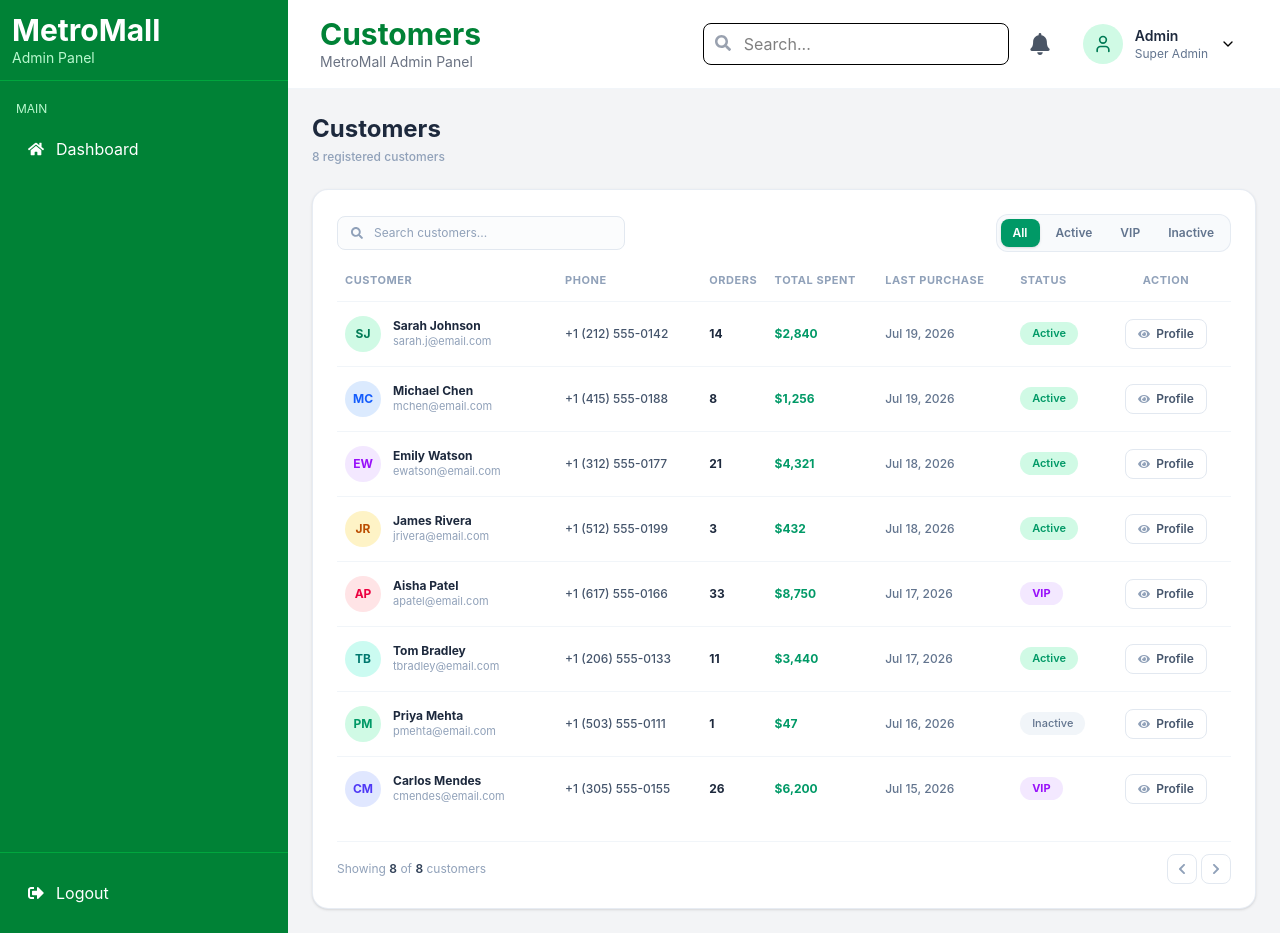
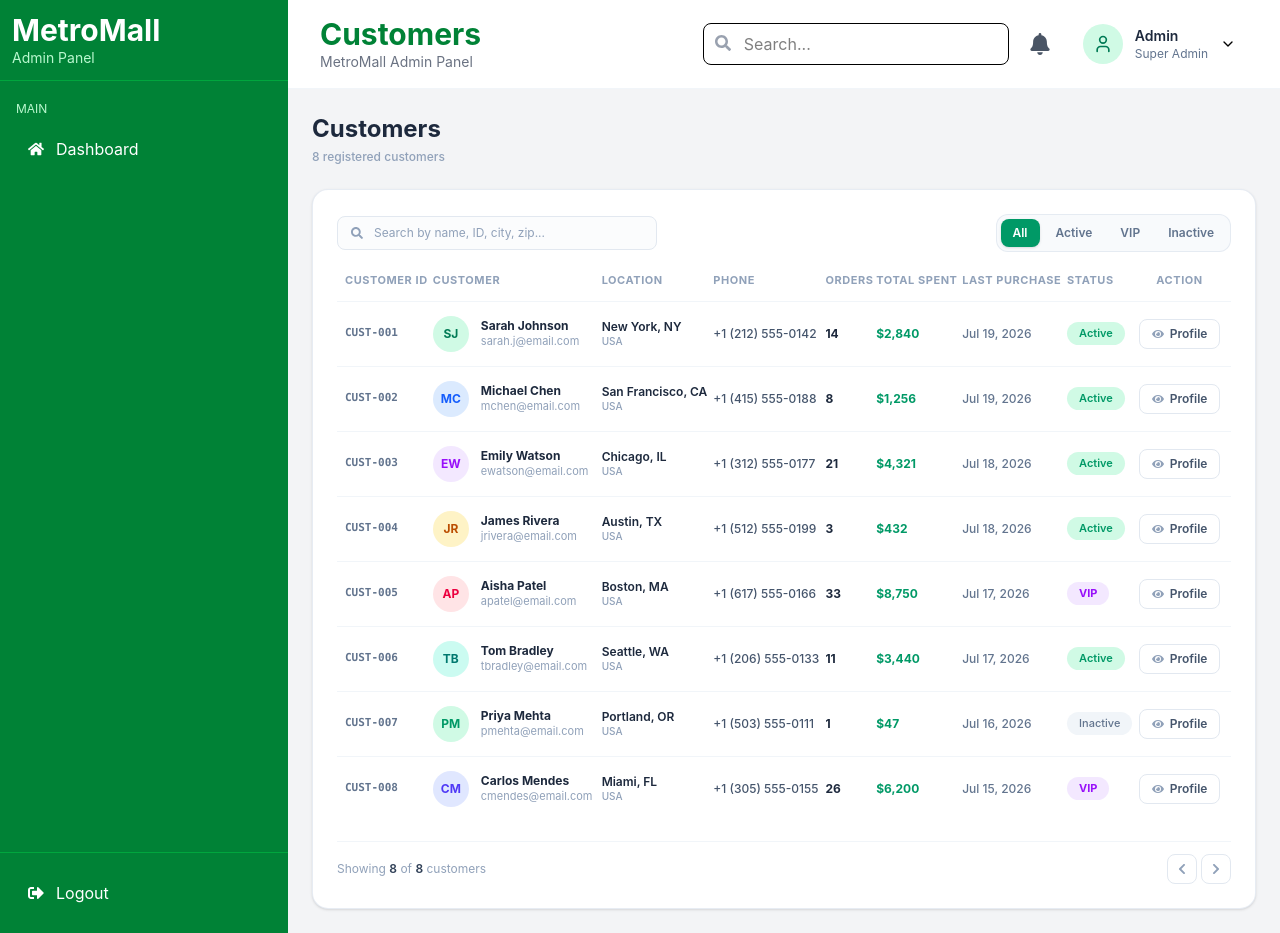
Before and after one commit to Nisa-chhunly/Metro_Mall_Admin, a React (Vite) app: page /customers in a window 1280 px wide. Built offline with nearby package versions, Linux system fonts and the light colour scheme.

Commit message:
Update orders page

```diff
--- a/src/pages/Customers.jsx
+++ b/src/pages/Customers.jsx
@@ -1,17 +1,35 @@
 import React, { useState } from "react";
-import { FaSearch, FaEye, FaTimes, FaChevronLeft, FaChevronRight, FaEnvelope, FaPhone, FaShoppingBag, FaDollarSign } from "react-icons/fa";
+import {
+  FaSearch,
+  FaEye,
+  FaTimes,
+  FaChevronLeft,
+  FaChevronRight,
+  FaEnvelope,
+  FaPhone,
+  FaShoppingBag,
+  FaDollarSign,
+  FaMapMarkerAlt,
+  FaHashtag
+} from "react-icons/fa";
 import DashboardLayout from "../layout/DashboardLayout";
+
 const Customers = () => {
-  // 1. Data Customers
+  // Structured address data for cleaner display & table formatting
   const [customersData] = useState([
     {
       id: 1,
+      customerId: "CUST-001",
       name: "Sarah Johnson",
       email: "sarah.j@email.com",
       avatarBg: "bg-emerald-100 text-emerald-700",
       initials: "SJ",
       phone: "+1 (212) 555-0142",
-      address: "New York, USA",
+      street: "123 Fifth Ave",
+      city: "New York",
+      state: "NY",
+      zip: "10001",
+      country: "USA",
       orders: 14,
       totalSpent: "$2,840",
       lastPurchase: "Jul 19, 2026",
@@ -19,12 +37,17 @@
     },
     {
       id: 2,
+      customerId: "CUST-002",
       name: "Michael Chen",
       email: "mchen@email.com",
       avatarBg: "bg-blue-100 text-blue-600",
       initials: "MC",
       phone: "+1 (415) 555-0188",
-      address: "San Francisco, USA",
+      street: "456 Market St",
+      city: "San Francisco",
+      state: "CA",
+      zip: "94105",
+      country: "USA",
       orders: 8,
       totalSpent: "$1,256",
       lastPurchase: "Jul 19, 2026",
@@ -32,12 +55,17 @@
     },
     {
       id: 3,
+      customerId: "CUST-003",
       name: "Emily Watson",
       email: "ewatson@email.com",
       avatarBg: "bg-purple-100 text-purple-600",
       initials: "EW",
       phone: "+1 (312) 555-0177",
-      address: "Chicago, USA",
+      street: "789 Michigan Ave",
+      city: "Chicago",
+      state: "IL",
+      zip: "60611",
+      country: "USA",
       orders: 21,
       totalSpent: "$4,321",
       lastPurchase: "Jul 18, 2026",
@@ -45,12 +73,17 @@
     },
     {
       id: 4,
+      customerId: "CUST-004",
       name: "James Rivera",
       email: "jrivera@email.com",
       avatarBg: "bg-amber-100 text-amber-700",
       initials: "JR",
       phone: "+1 (512) 555-0199",
-      address: "Austin, USA",
+      street: "101 Congress Ave",
+      city: "Austin",
+      state: "TX",
+      zip: "78701",
+      country: "USA",
       orders: 3,
       totalSpent: "$432",
       lastPurchase: "Jul 18, 2026",
@@ -58,12 +91,17 @@
     },
     {
       id: 5,
+      customerId: "CUST-005",
       name: "Aisha Patel",
       email: "apatel@email.com",
       avatarBg: "bg-rose-100 text-rose-600",
       initials: "AP",
       phone: "+1 (617) 555-0166",
-      address: "Boston, USA",
+      street: "202 Boylston St",
+      city: "Boston",
+      state: "MA",
+      zip: "02116",
+      country: "USA",
       orders: 33,
       totalSpent: "$8,750",
       lastPurchase: "Jul 17, 2026",
@@ -71,12 +109,17 @@
     },
     {
       id: 6,
+      customerId: "CUST-006",
       name: "Tom Bradley",
       email: "tbradley@email.com",
       avatarBg: "bg-teal-100 text-teal-700",
       initials: "TB",
       phone: "+1 (206) 555-0133",
-      address: "Seattle, USA",
+      street: "303 Pine St",
+      city: "Seattle",
+      state: "WA",
+      zip: "98101",
+      country: "USA",
       orders: 11,
       totalSpent: "$3,440",
       lastPurchase: "Jul 17, 2026",
@@ -84,12 +127,17 @@
     },
     {
       id: 7,
+      customerId: "CUST-007",
       name: "Priya Mehta",
       email: "pmehta@email.com",
       avatarBg: "bg-emerald-100 text-emerald-600",
       initials: "PM",
       phone: "+1 (503) 555-0111",
-      address: "Portland, USA",
+      street: "404 SW Broadway",
+      city: "Portland",
+      state: "OR",
+      zip: "97205",
+      country: "USA",
       orders: 1,
       totalSpent: "$47",
       lastPurchase: "Jul 16, 2026",
@@ -97,12 +145,17 @@
     },
     {
       id: 8,
+      customerId: "CUST-008",
       name: "Carlos Mendes",
       email: "cmendes@email.com",
       avatarBg: "bg-indigo-100 text-indigo-600",
       initials: "CM",
       phone: "+1 (305) 555-0155",
-      address: "Miami, USA",
+      street: "505 Ocean Dr",
+      city: "Miami",
+      state: "FL",
+      zip: "33139",
+      country: "USA",
       orders: 26,
       totalSpent: "$6,200",
       lastPurchase: "Jul 15, 2026",
@@ -113,14 +166,22 @@
   // States
   const [searchQuery, setSearchQuery] = useState("");
   const [selectedStatus, setSelectedStatus] = useState("All");
-  const [selectedCustomer, setSelectedCustomer] = useState(null); // <--- State ទុក Store Customer ពេលចុច Profile
+  const [selectedCustomer, setSelectedCustomer] = useState(null);
+
+  // Helper for full address display
+  const getFullAddress = (c) => `${c.street}, ${c.city}, ${c.state} ${c.zip}, ${c.country}`;
 
   // Filter Data
   const filteredCustomers = customersData.filter((customer) => {
+    const query = searchQuery.toLowerCase();
+    const fullAddress = getFullAddress(customer).toLowerCase();
+
     const matchesSearch =
-      customer.name.toLowerCase().includes(searchQuery.toLowerCase()) ||
-      customer.email.toLowerCase().includes(searchQuery.toLowerCase()) ||
-      customer.phone.includes(searchQuery);
+      customer.name.toLowerCase().includes(query) ||
+      customer.email.toLowerCase().includes(query) ||
+      customer.phone.includes(searchQuery) ||
+      customer.customerId.toLowerCase().includes(query) ||
+      fullAddress.includes(query);
 
     const matchesStatus =
       selectedStatus === "All" || customer.status === selectedStatus;
@@ -146,7 +207,6 @@
   return (
     <DashboardLayout>
       <div className="space-y-6 font-sans relative">
-
         {/* Header Title */}
         <div>
           <h1 className="text-2xl font-bold text-slate-800">Customers</h1>
@@ -157,16 +217,15 @@
 
         {/* Main Card Container */}
         <div className="bg-white border border-slate-200/80 rounded-2xl shadow-sm p-6 space-y-5">
-
           {/* Search Input & Status Tabs */}
           <div className="flex flex-col sm:flex-row sm:items-center justify-between gap-4">
-          <div className="relative w-full sm:w-72">
+            <div className="relative w-full sm:w-80">
               <FaSearch className="absolute top-1/2 -translate-y-1/2 left-3.5 text-slate-400 text-xs" />
               <input
                 type="text"
                 value={searchQuery}
                 onChange={(e) => setSearchQuery(e.target.value)}
-              placeholder="Search customers..."
+                placeholder="Search by name, ID, city, zip..."
                 className="w-full pl-9 pr-4 py-2 text-xs bg-slate-50/50 border border-slate-200 rounded-lg text-slate-700 placeholder-slate-400 focus:outline-none focus:ring-2 focus:ring-emerald-500/20 focus:border-emerald-500 transition-all"
               />
             </div>
@@ -190,10 +249,12 @@
 
           {/* Table */}
           <div className="overflow-x-auto">
-          <table className="w-full text-left border-collapse">
+            <table className="w-full text-left border-collapse min-w-[850px]">
               <thead>
                 <tr className="border-b border-slate-100 text-[11px] font-bold text-slate-400 uppercase tracking-wider">
-                <th className="pb-3 pl-2">Customer</th>
+                  <th className="pb-3 pl-2">Customer ID</th>
+                  <th className="pb-3">Customer</th>
+                  <th className="pb-3">Location</th>
                   <th className="pb-3">Phone</th>
                   <th className="pb-3">Orders</th>
                   <th className="pb-3">Total Spent</th>
@@ -205,29 +266,64 @@
 
               <tbody className="divide-y divide-slate-100 text-xs">
                 {filteredCustomers.map((customer) => (
-                <tr key={customer.id} className="hover:bg-slate-50/60 transition-colors">
-                  <td className="py-3.5 pl-2">
+                  <tr
+                    key={customer.id}
+                    className="hover:bg-slate-50/60 transition-colors"
+                  >
+                    {/* Customer ID */}
+                    <td className="py-3.5 pl-2 font-mono text-slate-500 font-bold text-[11px]">
+                      {customer.customerId}
+                    </td>
+
+                    {/* Customer Info */}
+                    <td className="py-3.5">
                       <div className="flex items-center gap-3">
-                      <div className={`w-9 h-9 rounded-full flex items-center justify-center font-bold text-xs ${customer.avatarBg}`}>
+                        <div
+                          className={`w-9 h-9 rounded-full flex items-center justify-center font-bold text-xs shrink-0 ${customer.avatarBg}`}
+                        >
                           {customer.initials}
                         </div>
                         <div>
-                        <p className="font-bold text-slate-800">{customer.name}</p>
-                        <p className="text-[11px] text-slate-400">{customer.email}</p>
+                          <p className="font-bold text-slate-800">
+                            {customer.name}
+                          </p>
+                          <p className="text-[11px] text-slate-400">
+                            {customer.email}
+                          </p>
                         </div>
                       </div>
                     </td>
-                  <td className="py-3.5 text-slate-600 font-medium">{customer.phone}</td>
-                  <td className="py-3.5 font-bold text-slate-800">{customer.orders}</td>
-                  <td className="py-3.5 font-bold text-emerald-600">{customer.totalSpent}</td>
-                  <td className="py-3.5 text-slate-500 font-medium">{customer.lastPurchase}</td>
+
+                    {/* Clean Location Column (City, Country) with hover tooltip for full address */}
+                    <td className="py-3.5 text-slate-600 font-medium">
+                      <div className="flex flex-col" title={getFullAddress(customer)}>
+                        <span className="text-slate-800 font-semibold">{customer.city}, {customer.state}</span>
+                        <span className="text-[10px] text-slate-400">{customer.country}</span>
+                      </div>
+                    </td>
+
+                    <td className="py-3.5 text-slate-600 font-medium whitespace-nowrap">
+                      {customer.phone}
+                    </td>
+                    <td className="py-3.5 font-bold text-slate-800">
+                      {customer.orders}
+                    </td>
+                    <td className="py-3.5 font-bold text-emerald-600 whitespace-nowrap">
+                      {customer.totalSpent}
+                    </td>
+                    <td className="py-3.5 text-slate-500 font-medium whitespace-nowrap">
+                      {customer.lastPurchase}
+                    </td>
                     <td className="py-3.5">
-                    <span className={`px-3 py-1 rounded-full text-[11px] inline-block ${getStatusBadge(customer.status)}`}>
+                      <span
+                        className={`px-3 py-1 rounded-full text-[11px] inline-block ${getStatusBadge(
+                          customer.status
+                        )}`}
+                      >
                         {customer.status}
                       </span>
                     </td>
                     <td className="py-3.5 pr-2 text-center">
-                    {/* ប៊ូតុង Profile ចុចទៅ set Data អតិថិជនមកបង្ហាញក្នុង Modal */}
                       <button
                         onClick={() => setSelectedCustomer(customer)}
                         className="inline-flex items-center gap-1.5 px-3 py-1.5 border border-slate-200 rounded-lg text-slate-600 font-semibold hover:bg-slate-50 hover:text-emerald-600 transition-all text-xs"
@@ -245,8 +341,15 @@
           {/* Footer Pagination */}
           <div className="flex items-center justify-between pt-3 border-t border-slate-100 text-xs text-slate-400">
             <p>
-            Showing <span className="font-semibold text-slate-700">{filteredCustomers.length}</span> of{" "}
-            <span className="font-semibold text-slate-700">{customersData.length}</span> customers
+              Showing{" "}
+              <span className="font-semibold text-slate-700">
+                {filteredCustomers.length}
+              </span>{" "}
+              of{" "}
+              <span className="font-semibold text-slate-700">
+                {customersData.length}
+              </span>{" "}
+              customers
             </p>
             <div className="flex items-center gap-1">
               <button className="p-2 border border-slate-200 rounded-lg text-slate-400 hover:bg-slate-50 transition-all">
@@ -257,17 +360,18 @@
               </button>
             </div>
           </div>
-
         </div>
 
-      {/* MODAL POP-UP (បង្ហាញព័ត៌មាន PROFILE ពេលចុច PROFILE) */}
+        {/* MODAL POP-UP */}
         {selectedCustomer && (
           <div className="fixed inset-0 z-50 flex items-center justify-center bg-slate-900/40 backdrop-blur-sm p-4">
             <div className="bg-white rounded-2xl shadow-xl border border-slate-100 w-full max-w-sm overflow-hidden animate-in fade-in zoom-in duration-200">
 
               {/* Modal Header */}
               <div className="flex items-center justify-between px-5 py-4 border-b border-slate-100">
-              <h3 className="font-bold text-slate-800 text-sm">Customer Profile</h3>
+                <h3 className="font-bold text-slate-800 text-sm">
+                  Customer Profile
+                </h3>
                 <button
                   onClick={() => setSelectedCustomer(null)}
                   className="p-1.5 text-slate-400 hover:text-slate-600 hover:bg-slate-100 rounded-lg transition-all"
@@ -278,17 +382,29 @@
 
               {/* Modal Body */}
               <div className="p-6 space-y-5 text-xs">
-
                 {/* Customer Avatar & Name Header */}
                 <div className="flex flex-col items-center text-center space-y-2">
-                <div className={`w-16 h-16 rounded-full flex items-center justify-center font-bold text-xl shadow-sm ${selectedCustomer.avatarBg}`}>
+                  <div
+                    className={`w-16 h-16 rounded-full flex items-center justify-center font-bold text-xl shadow-sm ${selectedCustomer.avatarBg}`}
+                  >
                     {selectedCustomer.initials}
                   </div>
                   <div>
-                  <h4 className="text-base font-bold text-slate-800">{selectedCustomer.name}</h4>
-                  <span className={`inline-block px-2.5 py-0.5 mt-1 rounded-full text-[10px] ${getStatusBadge(selectedCustomer.status)}`}>
+                    <h4 className="text-base font-bold text-slate-800">
+                      {selectedCustomer.name}
+                    </h4>
+                    <span className="inline-block px-2 py-0.5 rounded text-[10px] font-mono font-semibold bg-slate-100 text-slate-600 my-1">
+                      {selectedCustomer.customerId}
+                    </span>
+                    <div>
+                      <span
+                        className={`inline-block px-2.5 py-0.5 rounded-full text-[10px] ${getStatusBadge(
+                          selectedCustomer.status
+                        )}`}
+                      >
                         {selectedCustomer.status}
                       </span>
+                    </div>
                   </div>
                 </div>
 
@@ -299,8 +415,12 @@
                       <FaShoppingBag className="text-xs" />
                     </div>
                     <div>
-                    <p className="text-[10px] text-slate-400 font-medium">Orders</p>
-                    <p className="font-bold text-slate-800 text-xs">{selectedCustomer.orders}</p>
+                      <p className="text-[10px] text-slate-400 font-medium">
+                        Orders
+                      </p>
+                      <p className="font-bold text-slate-800 text-xs">
+                        {selectedCustomer.orders}
+                      </p>
                     </div>
                   </div>
 
@@ -309,8 +429,12 @@
                       <FaDollarSign className="text-xs" />
                     </div>
                     <div>
-                    <p className="text-[10px] text-slate-400 font-medium">Total Spent</p>
-                    <p className="font-bold text-slate-800 text-xs">{selectedCustomer.totalSpent}</p>
+                      <p className="text-[10px] text-slate-400 font-medium">
+                        Total Spent
+                      </p>
+                      <p className="font-bold text-slate-800 text-xs">
+                        {selectedCustomer.totalSpent}
+                      </p>
                     </div>
                   </div>
                 </div>
@@ -318,19 +442,37 @@
                 {/* Detail Info List */}
                 <div className="space-y-3 pt-1">
                   <div className="flex items-center gap-3 text-slate-600">
-                  <FaEnvelope className="text-slate-400 text-xs" />
-                  <span>{selectedCustomer.email}</span>
+                    <FaHashtag className="text-slate-400 text-xs shrink-0" />
+                    <span className="font-mono text-slate-700">{selectedCustomer.customerId}</span>
                   </div>
                   <div className="flex items-center gap-3 text-slate-600">
-                  <FaPhone className="text-slate-400 text-xs" />
+                    <FaEnvelope className="text-slate-400 text-xs shrink-0" />
+                    <span className="truncate">{selectedCustomer.email}</span>
+                  </div>
+                  <div className="flex items-center gap-3 text-slate-600">
+                    <FaPhone className="text-slate-400 text-xs shrink-0" />
                     <span>{selectedCustomer.phone}</span>
                   </div>
-                <div className="flex justify-between items-center text-slate-500 pt-2 border-t border-slate-100">
-                  <span>Last Purchase:</span>
-                  <span className="font-semibold text-slate-700">{selectedCustomer.lastPurchase}</span>
+
+                  {/* Formatted Full Address */}
+                  <div className="flex items-start gap-3 text-slate-600">
+                    <FaMapMarkerAlt className="text-slate-400 text-xs mt-0.5 shrink-0" />
+                    <div className="space-y-0.5">
+                      <p className="font-semibold text-slate-800">{selectedCustomer.street}</p>
+                      <p className="text-slate-500">
+                        {selectedCustomer.city}, {selectedCustomer.state} {selectedCustomer.zip}
+                      </p>
+                      <p className="text-slate-400 text-[10px] uppercase font-bold">{selectedCustomer.country}</p>
                     </div>
                   </div>
 
+                  <div className="flex justify-between items-center text-slate-500 pt-2 border-t border-slate-100">
+                    <span>Last Purchase:</span>
+                    <span className="font-semibold text-slate-700">
+                      {selectedCustomer.lastPurchase}
+                    </span>
+                  </div>
+                </div>
               </div>
 
               {/* Modal Footer */}
@@ -342,11 +484,9 @@
                   Close
                 </button>
               </div>
-
             </div>
           </div>
         )}
-
       </div>
     </DashboardLayout>
   );
```
Lines whose indentation alone changed are shown as unchanged.
